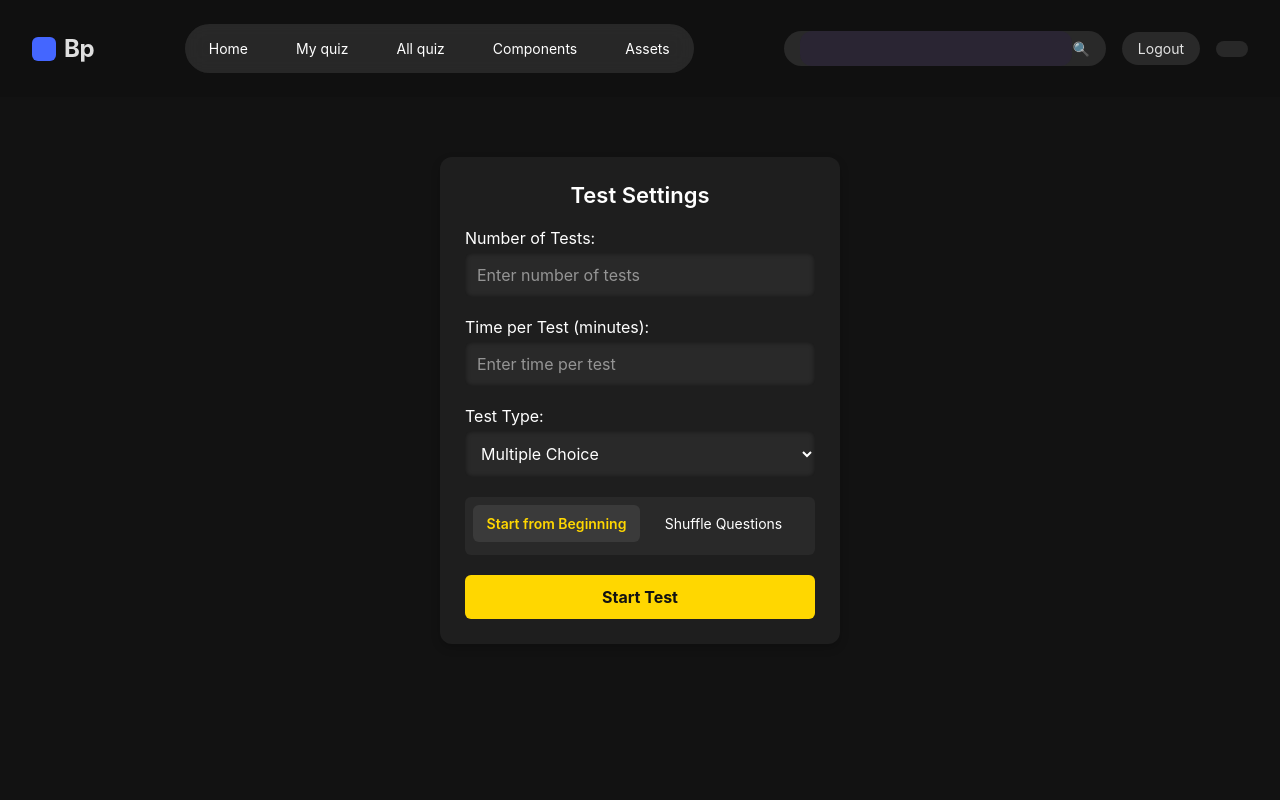
After one commit to Husniddin03/php-framework, a PHP site: template application/view/quiz/form.php in a window 1280 px wide. The commit adds this page. Run offline with PHP 8.4, Linux system fonts and the light colour scheme; the template is opened without the code that fills it, so the values that code supplies are empty.

Commit message:
Add quiz form view and controller method; enhance quiz navigation and styling

```diff
--- a/application/assets/css/quiz.css
+++ b/application/assets/css/quiz.css
@@ -1,6 +1,4 @@
 .jumbotron {
-  padding-top: 30px;
-  padding-bottom: 30px;
   margin-top: 10vh;
   border-radius: 50px !important;
 }
@@ -17,13 +15,12 @@
 }
 
 .container-quiz h1 {
-  margin-top: 0px;
-  margin-bottom: 30px;
   text-align: center;
 }
 
 #question {
-  margin-bottom: 30px;
+  margin: 2rem;
+  margin-top: 4rem;
 }
 
 #submit {
@@ -108,3 +105,117 @@
     margin: 6rem 0;
   }
 }
+
+.test-form {
+  font-family: 'Poppins', sans-serif;
+  background: #121212;
+  color: white;
+  display: flex;
+  justify-content: center;
+  align-items: center;
+  height: 100vh;
+  margin: 0;
+}
+
+.container-quiz-form {
+  background: #1e1e1e;
+  padding: 25px;
+  border-radius: 12px;
+  box-shadow: 0 4px 10px rgba(0, 0, 0, 0.2);
+  width: 400px;
+  text-align: center;
+}
+
+.container-quiz-form h2 {
+  margin-bottom: 20px;
+  font-size: 22px;
+  font-weight: 600;
+}
+
+.container-quiz-form .form-group {
+  margin-bottom: 20px;
+  text-align: left;
+}
+
+.container-quiz-form label {
+  font-weight: 400;
+  display: block;
+  margin-bottom: 5px;
+}
+
+.container-quiz-form input,
+.container-quiz-form select {
+  width: 100%;
+  padding: 12px;
+  border: none;
+  border-radius: 6px;
+  background: #292929;
+  color: white;
+  font-size: 16px;
+  outline: none;
+  transition: 0.3s;
+  text-decoration: none;
+  box-shadow: inset 0 0 5px rgba(0, 0, 0, 0.5);
+}
+
+/* Chrome, Safari, Edge, Opera */
+.container-quiz-form input[type='number']::-webkit-inner-spin-button,
+.container-quiz-form input[type='number']::-webkit-outer-spin-button {
+  -webkit-appearance: none;
+  margin: 0;
+}
+
+/* Firefox */
+.container-quiz-form input[type='number'] {
+  -moz-appearance: textfield;
+}
+
+.container-quiz-form input::placeholder {
+  color: rgba(255, 255, 255, 0.5);
+}
+
+.container-quiz-form .toggle-group {
+  display: flex;
+  justify-content: space-between;
+  margin-bottom: 20px;
+  background: #292929;
+  padding: 8px;
+  border-radius: 6px;
+}
+
+.container-quiz-form .toggle-group label {
+  flex: 1;
+  text-align: center;
+  padding: 10px;
+  cursor: pointer;
+  transition: 0.3s;
+  font-size: 14px;
+}
+
+.container-quiz-form .toggle-group input {
+  display: none;
+}
+
+.container-quiz-form .toggle-group input:checked + label {
+  background: #3a3a3a;
+  color: #ffd700;
+  font-weight: 600;
+  border-radius: 6px;
+}
+
+.container-quiz-form button {
+  width: 100%;
+  padding: 12px;
+  background: #ffd700;
+  color: #121212;
+  font-size: 16px;
+  font-weight: bold;
+  border: none;
+  border-radius: 6px;
+  cursor: pointer;
+  transition: 0.3s;
+}
+
+.container-quiz-form button:hover {
+  background: #ffc300;
+}
--- a/application/view/quiz/all.php
+++ b/application/view/quiz/all.php
@@ -15,6 +15,7 @@ $this->view('common/header'); ?>
                 <tr>
                     <th>ID</th>
                     <th>Topic</th>
+                    <th>#</th>
                 </tr>
             </thead>
             <tbody>
@@ -22,6 +23,7 @@ $this->view('common/header'); ?>
                     <tr>
                         <td><?php echo $quiz->id; ?></td>
                         <td class="theme"><a href="/quiz/test?id=<?= $quiz->id ?>"><?php echo $quiz->theme; ?></a></td>
+                        <td><a href="/quiz/form?id=<?= $quiz->id; ?>">Start quiz</a></td>
                     </tr>
                 <?php endforeach; ?>
             </tbody>
--- /dev/null
+++ b/application/view/quiz/form.php
@@ -0,0 +1,34 @@
+<?php $this->view('common/header'); ?>
+
+<div class="test-form">
+    <div class="container-quiz-form">
+        <h2>Test Settings</h2>
+        <form id="testForm">
+            <div class="form-group">
+                <label for="testCount">Number of Tests:</label>
+                <input type="number" id="testCount" min="1" placeholder="Enter number of tests" required>
+            </div>
+            <div class="form-group">
+                <label for="timePerTest">Time per Test (minutes):</label>
+                <input type="number" id="timePerTest" min="1" placeholder="Enter time per test" required>
+            </div>
+            <div class="form-group">
+                <label for="testType">Test Type:</label>
+                <select id="testType" required>
+                    <option value="mcq">Multiple Choice</option>
+                    <option value="written">Written</option>
+                    <option value="mixed">Mixed</option>
+                </select>
+            </div>
+            <div class="toggle-group">
+                <input type="radio" id="startFromBeginning" name="order" value="beginning" checked>
+                <label for="startFromBeginning">Start from Beginning</label>
+                <input type="radio" id="shuffleQuestions" name="order" value="shuffle">
+                <label for="shuffleQuestions">Shuffle Questions</label>
+            </div>
+            <button type="submit">Start Test</button>
+        </form>
+    </div>
+</div>
+
+<?php $this->view('common/footer'); ?>
--- a/application/view/quiz/index.php
+++ b/application/view/quiz/index.php
@@ -6,13 +6,15 @@
             <tr>
                 <th>ID</th>
                 <th>Topic</th>
+                <th>#</th>
             </tr>
         </thead>
         <tbody>
             <?php foreach ($quizzes as $quiz): ?>
                 <tr>
-                    <td><?php echo $quiz->id; ?></td>
-                    <td class="theme"><a href="/quiz/test?id=<?= $quiz->id ?>"><?php echo $quiz->theme; ?></a></td>
+                    <td><?= $quiz->id; ?></td>
+                    <td class="theme"><a href="/quiz/test?id=<?= $quiz->id ?>"><?= $quiz->theme; ?></a></td>
+                    <td><a href="/quiz/form?id=<?= $quiz->id; ?>">Start quiz</a></td>
                 </tr>
             <?php endforeach; ?>
         </tbody>
--- a/application/view/quiz/test.php
+++ b/application/view/quiz/test.php
@@ -4,8 +4,9 @@
     <div class="container-quiz">
         <h1>Movie Quiz</h1>
         <div id="" class="text-center jumbotron">
-            <?php foreach ($data as $item => $value): ?>
-                <h3 id="question"><?= $value->question ?></h3>
+            <?php $count = 1;
+            foreach ($data as $item => $value): ?>
+                <h3 id="question"><?= $count++ . ". " . $value->question ?></h3>
                 <div class="list">
                     <?php
                     foreach ($value as $key => $question) {
--- a/roud/Roud.php
+++ b/roud/Roud.php
@@ -18,6 +18,7 @@ Roud::post('quiz/upload', [QuizController::class, 'upload']);
 Roud::post('quiz/answerCheck', [QuizController::class, 'answerCheck']);
 Roud::get('quiz/test', [QuizController::class, 'test']);
 Roud::get('quiz/all', [QuizController::class, 'all']);
+Roud::get('quiz/form', [QuizController::class, 'form']);
 
 Roud::get('log/index', [LogController::class, 'index']);
 Roud::post('log/login', [LogController::class, 'login']);
```
Also changed, not shown: application/controller/QuizController.php (+8 -0 lines).
